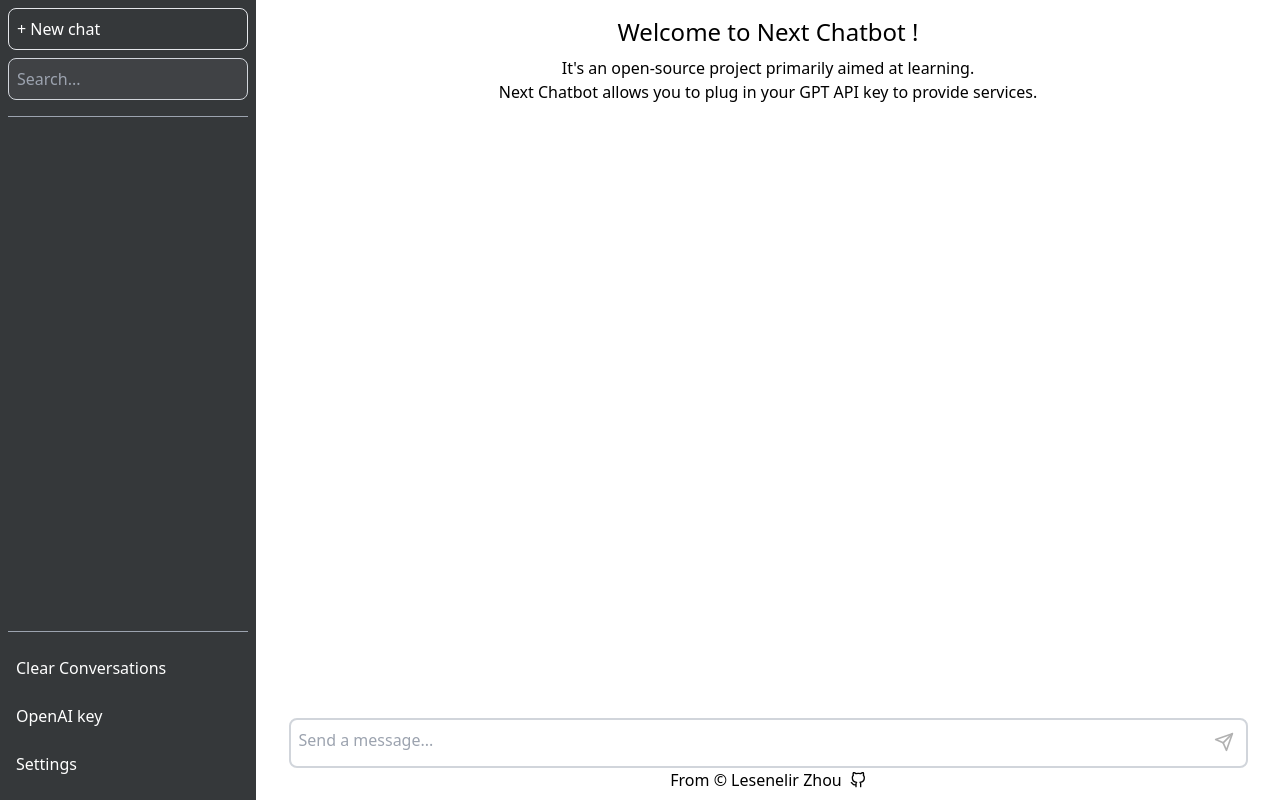
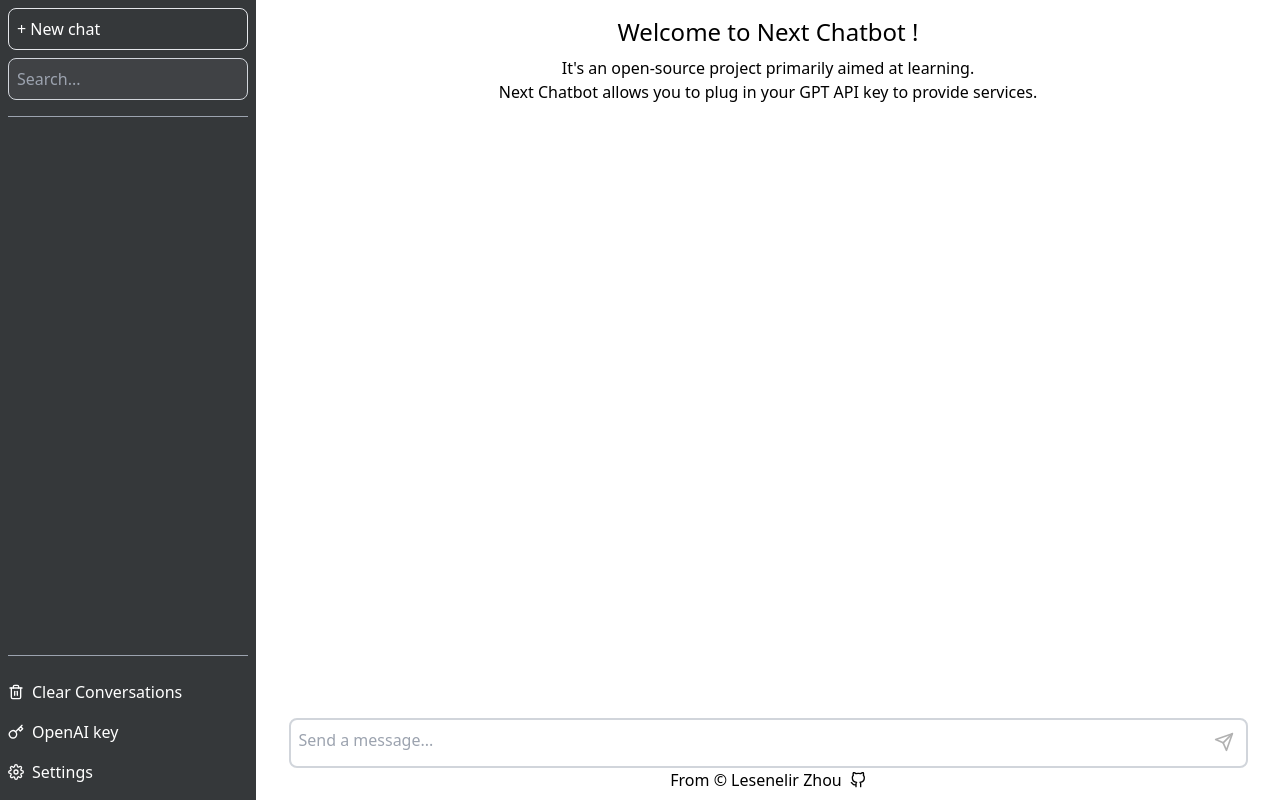
Before and after one commit to lesenelir/next-gpt, a Next.js app: page / in a window 1280 px wide. Built offline with nearby package versions, Linux system fonts and the light colour scheme.

Commit message:
feat: refactor menu settings

```diff
--- a/src/components/menu/ChatBox.tsx
+++ b/src/components/menu/ChatBox.tsx
@@ -4,9 +4,9 @@ import {IChat} from "@/components/menu/Menu"
 
 
 interface IProps {
-  id: number;
-  chatsArr: IChat[];
-  setChatsArr: Dispatch<SetStateAction<IChat[]>>;
+  id: number
+  chatsArr: IChat[]
+  setChatsArr: Dispatch<SetStateAction<IChat[]>>
 }
 
 
--- a/src/components/menu/Menu.tsx
+++ b/src/components/menu/Menu.tsx
@@ -1,11 +1,26 @@
 import {useState} from "react"
 import Divide from "@/components/utils/Divide"
-import ChatBox from "@/components/menu/ChatBox";
+import ChatBox from "@/components/menu/ChatBox"
+import MenuSettings from "@/components/menu/MenuSettings"
 
 
 export interface IChat {
-  id: number;
+  id: number
 }
+
+interface IMenuSettings {
+  imgSrc: string
+  imgAlt: string
+  imgWidth: number
+  imgHeight: number
+  buttonContent: string
+}
+
+const menuSettingsArr: IMenuSettings[] = [
+  {imgSrc: '/trash.svg', imgAlt: 'trash icon', imgWidth: 16, imgHeight: 16, buttonContent: 'Clear Conversations'},
+  {imgSrc: '/key.svg', imgAlt: 'key icon', imgWidth: 16, imgHeight: 16, buttonContent: 'OpenAI key'},
+  {imgSrc: '/settings.svg', imgAlt: 'settings icon', imgWidth: 16, imgHeight: 16, buttonContent: 'Settings'}
+]
 
 
 function Menu() {
@@ -41,9 +56,16 @@ function Menu() {
       {/*Button*/}
       <Divide/>
       <div className={'mt-4'}>
-        <button className={'p-2 rounded-lg mb-2 w-full text-left text-white hover:bg-menuColors-700'}>Clear Conversations</button>
-        <button className={'p-2 rounded-lg mb-2 w-full text-left text-white hover:bg-menuColors-700'}>OpenAI key</button>
-        <button className={'p-2 rounded-lg mb-2 w-full text-left text-white hover:bg-menuColors-700'}>Settings</button>
+        {menuSettingsArr.map(menu => (
+          <MenuSettings
+            key={menu.imgSrc}
+            imgSrc={menu.imgSrc}
+            imgAlt={menu.imgAlt}
+            imgWidth={menu.imgWidth}
+            imgHeight={menu.imgHeight}
+            buttonContent={menu.buttonContent}
+          />
+        ))}
       </div>
     </div>
   )
--- /dev/null
+++ b/src/components/menu/MenuSettings.tsx
@@ -0,0 +1,29 @@
+import Image from "next/image";
+
+interface IProps {
+  imgSrc: string
+  imgAlt: string
+  imgWidth: number
+  imgHeight: number
+  buttonContent: string
+}
+
+function MenuSettings(props: IProps) {
+  const {imgSrc, imgAlt, imgWidth, imgHeight, buttonContent} = props
+
+  return (
+    <div className={'flex flex-row rounded-lg hover:bg-menuColors-700'}>
+      <Image
+        src={imgSrc}
+        alt={imgAlt}
+        width={imgWidth}
+        height={imgHeight}
+      />
+      <button className={'p-2 text-left text-white'}>
+        {buttonContent}
+      </button>
+    </div>
+  )
+}
+
+export default MenuSettings
```
